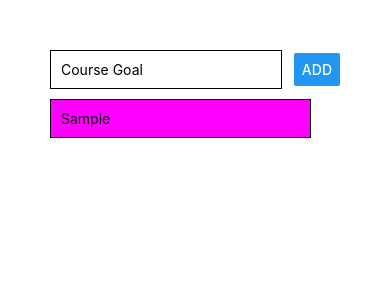
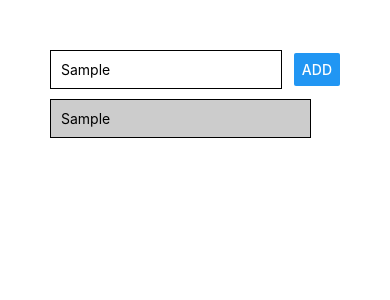
Before and after one commit to Dancan1998/introduction-to-react-native, a React Native app: screen / in a window 390 px wide. Both pictures are taken after typing "Sample" into the empty fields and a click on the button "ADD". Shown: the top 300 px of the page. Built offline with nearby package versions, Linux system fonts and the light colour scheme.

Commit message:
passing down props in components

```diff
--- a/App.js
+++ b/App.js
@@ -1,48 +1,27 @@
-import { StatusBar } from "expo-status-bar";
 import React, { useState } from "react";
-import {
-  StyleSheet,
-  Text,
-  View,
-  Button,
-  TextInput,
-  ScrollView,
-  FlatList,
-} from "react-native";
+import { StyleSheet, View, FlatList } from "react-native";
+import GoalItem from "./components/GoalItem";
+import GoalInput from "./components/GoalInput";
 
 export default function App() {
-  const [enteredGoal, setEnteredGoal] = useState("");
   const [courseGoals, setCourseGoals] = useState([]);
 
-  const addGoalHandler = () => {
-    if (enteredGoal !== "") {
+  const addGoalHandler = (goalName) => {
+    if (goalName !== "") {
       setCourseGoals((oldGoals) => [
         ...oldGoals,
-        { id: Math.random().toString(), value: enteredGoal },
+        { id: Math.random().toString(), value: goalName },
       ]);
     }
-    setEnteredGoal("");
   };
 
   return (
     <View style={styles.screen}>
-      <View style={styles.inputContainer}>
-        <TextInput
-          placeholder="Course Goal"
-          style={styles.input}
-          value={enteredGoal}
-          onChangeText={(e) => setEnteredGoal(e)}
-        />
-        <Button title="ADD" style={styles.button} onPress={addGoalHandler} />
-      </View>
+      <GoalInput addGoalHandler={addGoalHandler} />
       <FlatList
         data={courseGoals}
         keyExtractor={(item) => item.id}
-        renderItem={(itemdata) => (
-          <View style={styles.listItem}>
-            <Text>{itemdata.item.value}</Text>
-          </View>
-        )}
+        renderItem={(itemdata) => <GoalItem title={itemdata.item.value} />}
       />
     </View>
   );
@@ -52,11 +31,7 @@ const styles = StyleSheet.create({
   screen: {
     padding: 50,
   },
-  inputContainer: {
-    flexDirection: "row",
-    justifyContent: "space-between",
-    alignItems: "center",
-  },
+
   button: {
     backgroundColor: "blue",
     color: "red",
@@ -67,13 +42,4 @@ const styles = StyleSheet.create({
     borderWidth: 1,
     padding: 10,
   },
-  listItem: {
-    padding: 10,
-    marginVertical: 10,
-    backgroundColor: "magenta",
-    borderColor: "black",
-    borderWidth: 1,
-    width: "90%",
-  },
 });
-// <StatusBar style="auto" />;
--- /dev/null
+++ b/components/GoalInput.js
@@ -0,0 +1,34 @@
+import React, { useState } from "react";
+import { StyleSheet, View, TextInput, Button } from "react-native";
+
+const GoalInput = ({ addGoalHandler }) => {
+  const [enteredGoal, setEnteredGoal] = useState("");
+
+  return (
+    <View style={styles.inputContainer}>
+      <TextInput
+        placeholder="Course Goal"
+        style={styles.input}
+        value={enteredGoal}
+        onChangeText={(e) => setEnteredGoal(e)}
+      />
+      <Button title="ADD" onPress={() => addGoalHandler(enteredGoal)} />
+    </View>
+  );
+};
+
+export default GoalInput;
+
+const styles = StyleSheet.create({
+  inputContainer: {
+    flexDirection: "row",
+    justifyContent: "space-between",
+    alignItems: "center",
+  },
+  input: {
+    width: "80%",
+    borderColor: "black",
+    borderWidth: 1,
+    padding: 10,
+  },
+});
--- /dev/null
+++ b/components/GoalItem.js
@@ -0,0 +1,23 @@
+import React from "react";
+import { StyleSheet, Text, View } from "react-native";
+
+const GoalItem = ({ title }) => {
+  return (
+    <View style={styles.listItem}>
+      <Text>{title}</Text>
+    </View>
+  );
+};
+
+export default GoalItem;
+
+const styles = StyleSheet.create({
+  listItem: {
+    padding: 10,
+    marginVertical: 10,
+    backgroundColor: "#ccc",
+    borderColor: "black",
+    borderWidth: 1,
+    width: "90%",
+  },
+});
```
